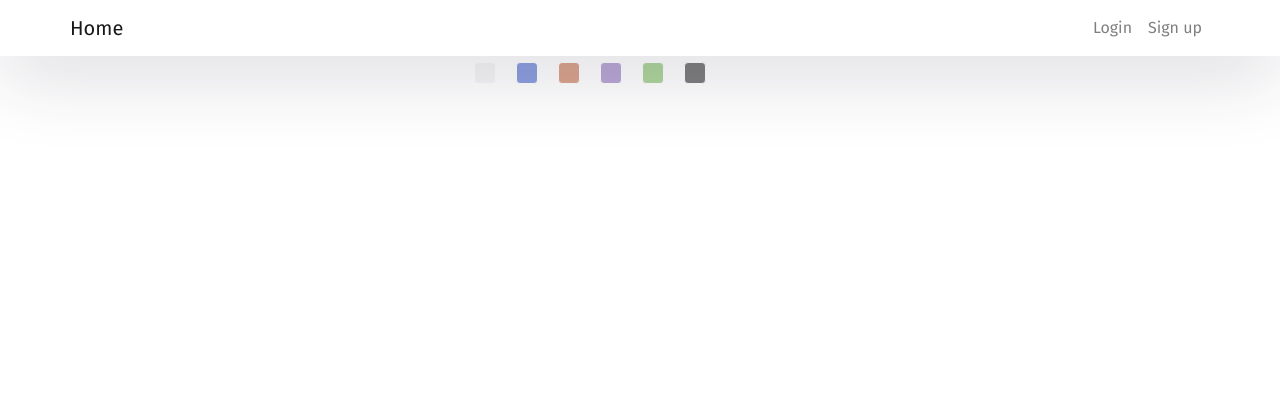
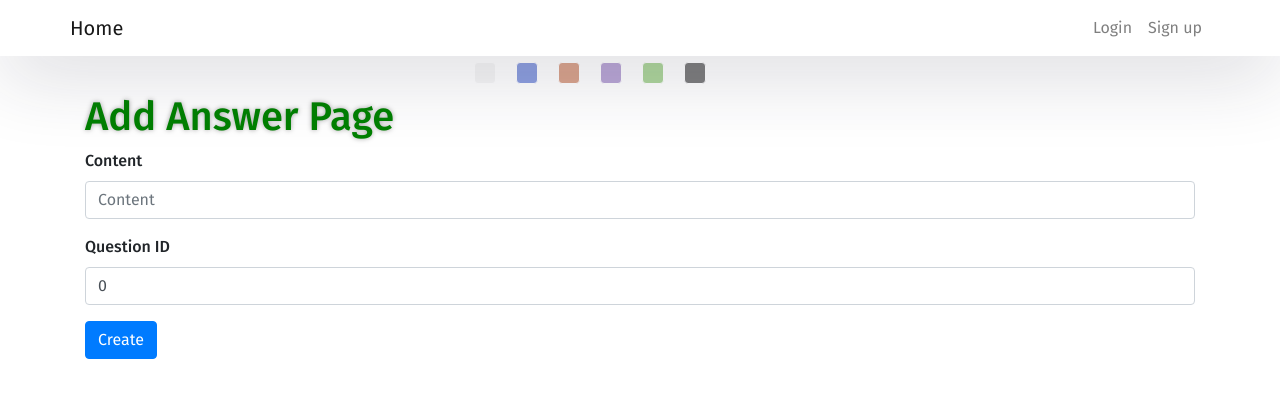
Before and after one commit to ninhcongluc/QuizExamCourse, a Vue app: page /admin/add_answer in a window 1280 px wide. Before the commit this address had no page. Shown: the top 398 px of the page. Built offline with nearby package versions, Linux system fonts and the light colour scheme; sample sign-in values are in the browser's storage.

Commit message:
add question and answer done

```diff
--- a/old/db.js
+++ b/old/db.js
@@ -95,7 +95,7 @@ async function createTables() {
   }
 
   const hasAnswerTable = await knex.schema.hasTable('answers')
-  if (!hasQuestionTable) {
+  if (!hasAnswerTable) {
     await knex.schema.createTable('answers', table => {
       table.increments('id').primary()
       table.string('content')
--- /dev/null
+++ b/src/components/AddAnswer.vue
@@ -0,0 +1,64 @@
+<template>
+  <div class="container">
+    <h1>Add Answer Page</h1>
+    <form @submit.prevent="handleSubmit">
+      <div class="form-group">
+        <label for="exampleInputPassword1">Content</label>
+        <input
+          type="text"
+          v-model="answers.content"
+          class="form-control"
+          id="exampleInputPassword1"
+          placeholder="Content"
+        />
+      </div>
+      <div class="form-group">
+        <label for="exampleInputPassword1">Question ID</label>
+        <input
+          type="text"
+          v-model="answers.questionId"
+          class="form-control"
+          id="exampleInputPassword1"
+          placeholder="QuestionID"
+        />
+      </div>
+
+      <button type="submit" class="btn btn-primary">Create</button>
+    </form>
+  </div>
+</template>
+
+  <script>
+import axios from "axios";
+export default {
+  name: "AddAnswer",
+  created() {
+    //user is not authorized
+    if (localStorage.getItem("token") === null) {
+      this.$router.push("/");
+    }
+  },
+  data() {
+    return {
+      answers: {
+        content: "",
+        questionId: 0,
+      },
+    };
+  },
+
+  methods: {
+    async handleSubmit() {
+      const response = axios.post("/answers", this.answers);
+      console.log(response);
+      this.$router.push("/admin/add_answer");
+    },
+  },
+};
+</script>
+  <style scoped>
+h1 {
+  color: green;
+  text-shadow: 0 0 5px rgba(0, 0, 0, 0.35);
+}
+</style>
--- a/src/components/Course.vue
+++ b/src/components/Course.vue
@@ -15,7 +15,7 @@
         <td>{{ course.descript }}</td>
         <td>{{ course.total_time }}</td>
         <td>{{ course.valid }}</td>
-        <td id="exam"><button @click="handleStart">Start</button></td>
+        <td id="exam"><button @click="handleStart(course.id)">Start</button></td>
       </tr>
     </table>
   </div>
@@ -37,8 +37,8 @@ export default {
     };
   },
   methods: {
-    handleStart() {
-      this.$router.push('/course/quiz')
+    handleStart(id) {
+      this.$router.push(`/course/quiz/${id}`)
     }
   },
   mounted() {
--- a/src/components/QuizExam.vue
+++ b/src/components/QuizExam.vue
@@ -1,36 +1,28 @@
 <template>
   <div class="container">
     <h1>Quiz Exam</h1>
-    <ul v-for="quiz in quizs" :key="quiz.id">
-      <h4>{{ quiz.question }}</h4>
-      <li v-for="answer in quiz.answers" :key="answer">
-        {{ answer }}
-      </li>
-    </ul>
+
+    {{courseId}}
+
   </div>
 </template>
 
 <script>
+import axios from "axios";
 export default {
   name: "QuizExam",
   data() {
     return {
-      quizs: [
-        {
-          id: 1,
-          question: "What color is this?",
-          answers: ["A. Red", "B. Blue", "C. Green"],
-          correct_answer: "A",
-        },
-        {
-          id: 2,
-          question: "What animal do u have?",
-          answers: ["A. Dog", "B. Cat", "C. Pig"],
-          correct_answer: "B",
-        },
-      ],
+      courseId: this.$route.params.id,
     };
   },
+  async mounted() {
+    const data = await axios.get(`/questions/${this.courseId}`);
+    console.log(data + "day la data")
+  },
+  methods : {
+
+  }
 };
 </script>
 
--- a/src/router.js
+++ b/src/router.js
@@ -12,6 +12,7 @@ import AddCourse from "./components/AddCourse.vue"
 import UpdateCourse from "./components/UpdateCourse.vue"
 import QuizExam from "./components/QuizExam.vue"
 import AddQuestion from "./components/AddQuestion.vue"
+import AddAnswer from "./components/AddAnswer.vue"
 
 
 const routes = [
@@ -72,7 +73,7 @@ const routes = [
     component: UpdateCourse
   },
   {
-    path: "/course/quiz",
+    path: "/course/quiz/:id?",
     name: "QuizExam",
     component: QuizExam
   },
@@ -80,6 +81,11 @@ const routes = [
     path: "/admin/add_question",
     name: "AddQuestion",
     component: AddQuestion
+  },
+  {
+    path: "/admin/add_answer",
+    name: "AddAnswer",
+    component: AddAnswer
   }
 ];
 
```
Also changed, not shown: old/answerService.js (added, +12 -0 lines), old/questionService.js (+11 -5 lines), old/router.js (+15 -2 lines), 2 other files (tests, documents, lock files or other folders).
